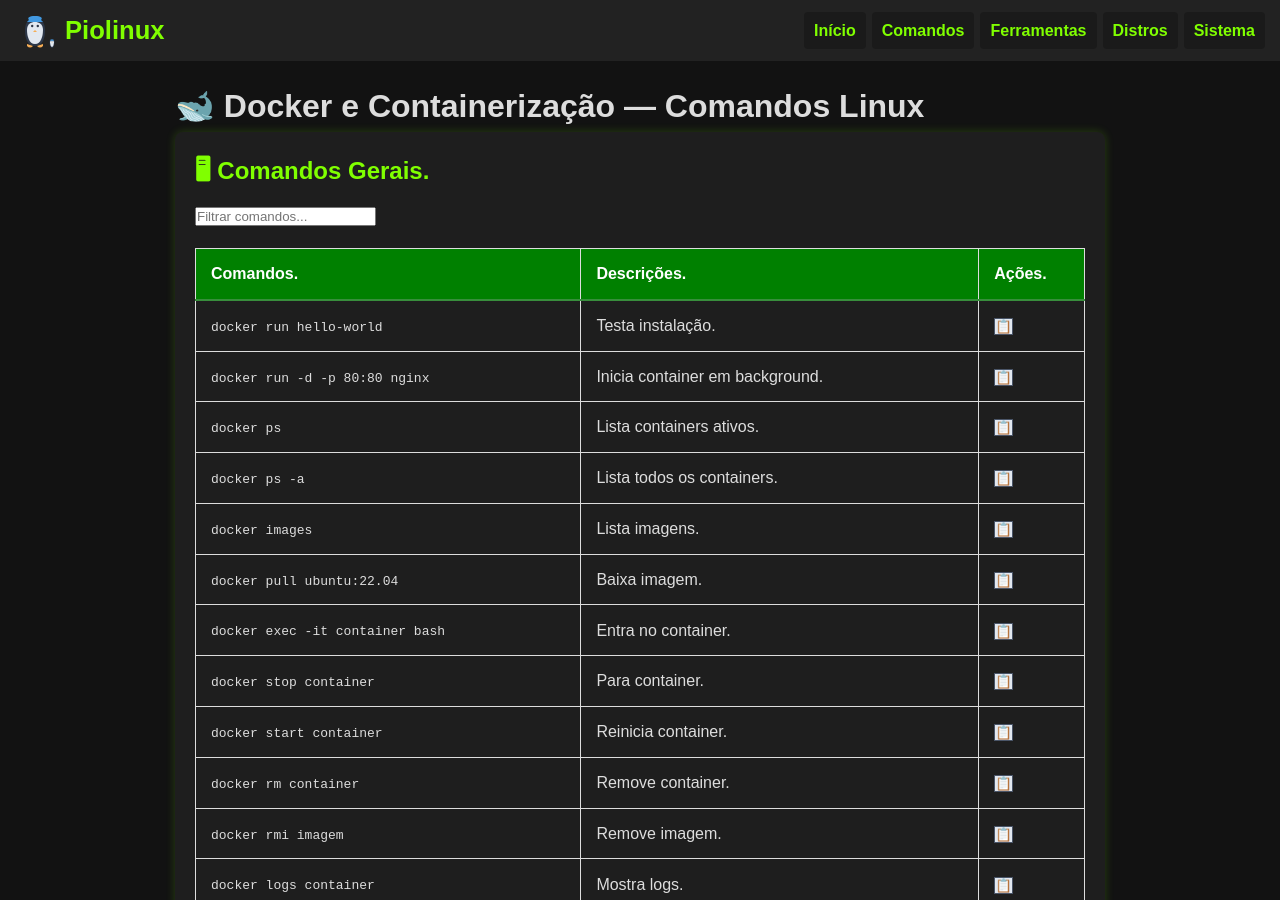
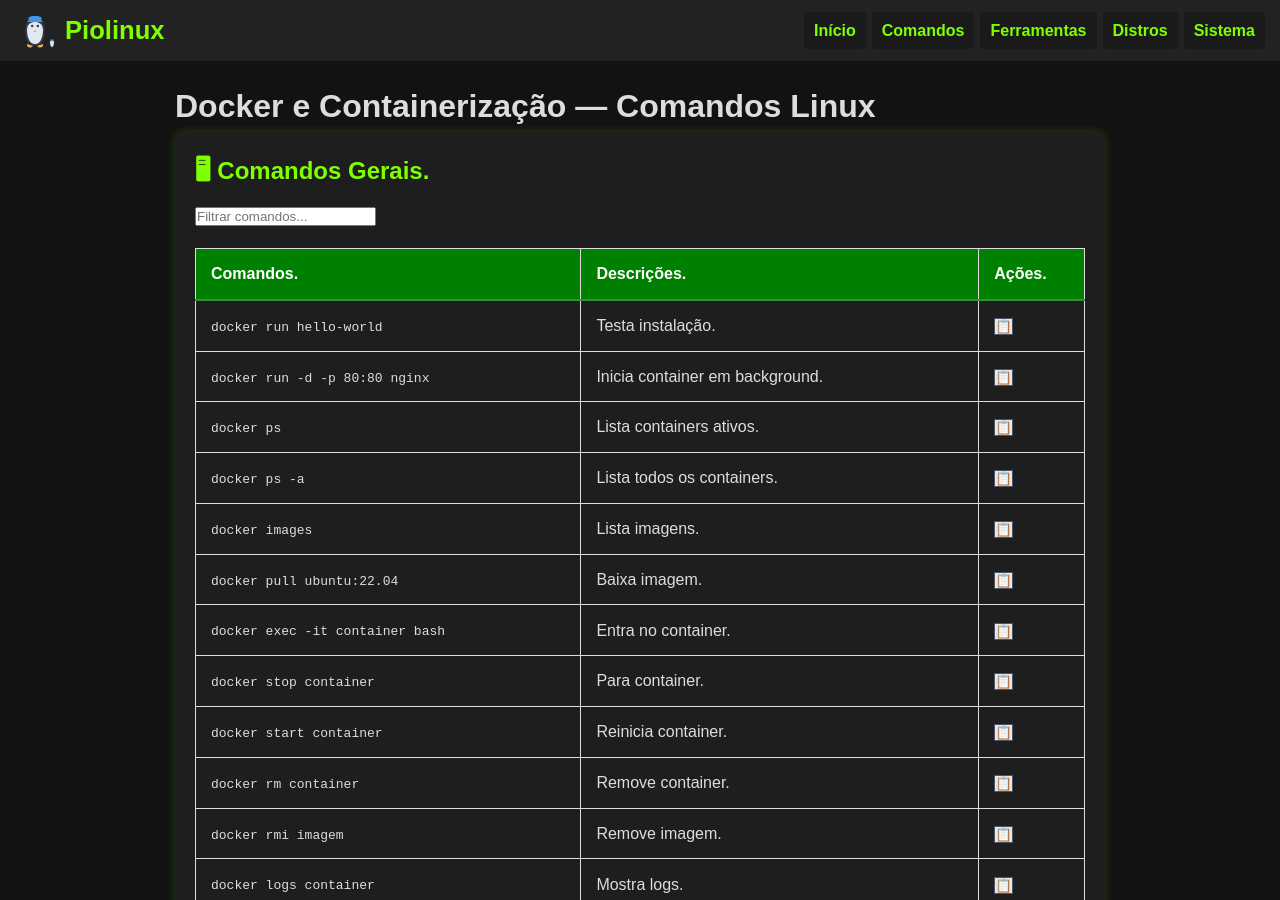
Before and after one commit to Piolinux/piolinux-site, a Jekyll site: the page built from _pages/_comandos/docker-e-containerizacao.md, in a window 1280 px wide and 900 px high. Built offline with Jekyll 4.4.1, drawn with Linux system fonts in a browser that asks for light colours.

```diff
--- a/_pages/_comandos/docker-e-containerizacao.md
+++ b/_pages/_comandos/docker-e-containerizacao.md
@@ -1,6 +1,6 @@
 ---
 layout: default
-title: "🐋 Docker e Containerização — Comandos Linux"
+title: "Docker e Containerização — Comandos Linux"
 description: "Guia técnico com comandos essenciais de Docker e Containerização. Copie, cole e use direto no terminal. Organizado por docker e containerização."
 permalink: /docker-e-containerizacao/
 ---
```
